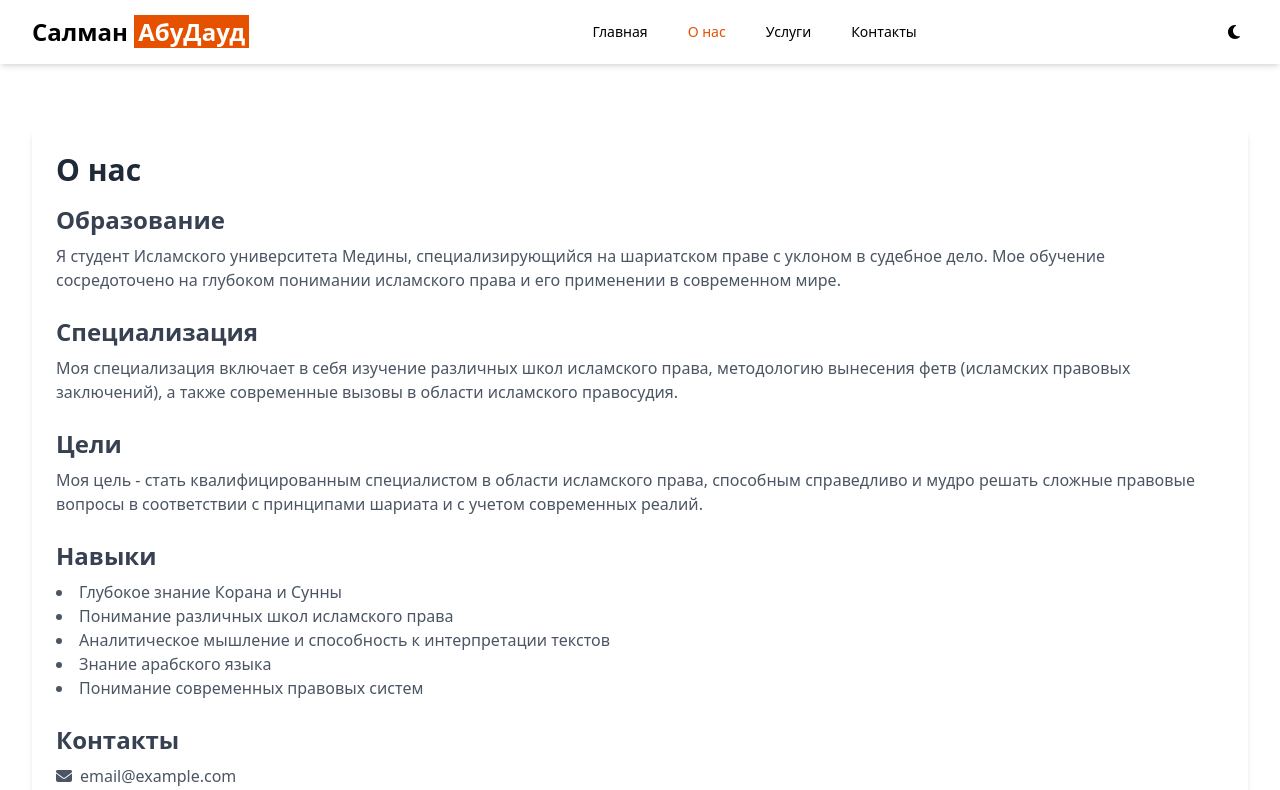
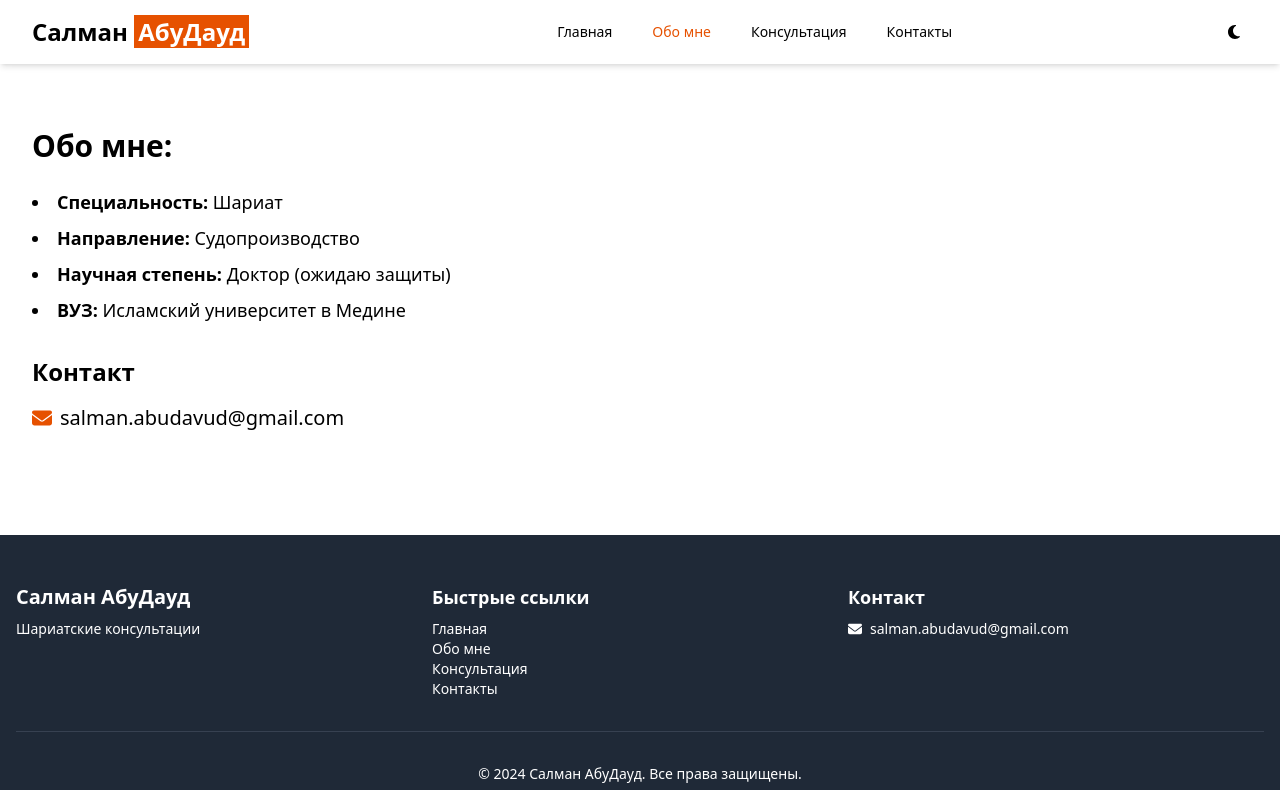
Before and after one commit to Yegoroot/sharia2, a React (Create React App) app: page /about in a window 1280 px wide. Shown: the top 790 px of the page. Built offline with nearby package versions, Linux system fonts and the light colour scheme.

Commit message:
Исправление по комментам

```diff
--- a/src/components/About.tsx
+++ b/src/components/About.tsx
@@ -1,54 +1,27 @@
 import React from 'react';
 import { FontAwesomeIcon } from '@fortawesome/react-fontawesome';
+import { faEnvelope } from '@fortawesome/free-solid-svg-icons';
 
 const About: React.FC = () => {
   return (
-    <div className="bg-white dark:bg-gray-800 shadow-md rounded-lg p-6">
-      <h1 className="text-3xl font-bold text-gray-800 dark:text-white mb-4">О нас</h1>
-      <div className="space-y-6">
-        <section>
-          <h2 className="text-2xl font-semibold text-gray-700 dark:text-gray-200 mb-2">Образование</h2>
-          <p className="text-gray-600 dark:text-gray-300">
-            Я студент Исламского университета Медины, специализирующийся на шариатском праве с уклоном в судебное дело. Мое обучение сосредоточено на глубоком понимании исламского права и его применении в современном мире.
-          </p>
-        </section>
-
-        <section>
-          <h2 className="text-2xl font-semibold text-gray-700 dark:text-gray-200 mb-2">Специализация</h2>
-          <p className="text-gray-600 dark:text-gray-300">
-            Моя специализация включает в себя изучение различных школ исламского права, методологию вынесения фетв (исламских правовых заключений), а также современные вызовы в области исламского правосудия.
-          </p>
-        </section>
-
-        <section>
-          <h2 className="text-2xl font-semibold text-gray-700 dark:text-gray-200 mb-2">Цели</h2>
-          <p className="text-gray-600 dark:text-gray-300">
-            Моя цель - стать квалифицированным специалистом в области исламского права, способным справедливо и мудро решать сложные правовые вопросы в соответствии с принципами шариата и с учетом современных реалий.
-          </p>
-        </section>
-
-        <section>
-          <h2 className="text-2xl font-semibold text-gray-700 dark:text-gray-200 mb-2">Навыки</h2>
-          <ul className="list-disc list-inside text-gray-600 dark:text-gray-300">
-            <li>Глубокое знание Корана и Сунны</li>
-            <li>Понимание различных школ исламского права</li>
-            <li>Аналитическое мышление и способность к интерпретации текстов</li>
-            <li>Знание арабского языка</li>
-            <li>Понимание современных правовых систем</li>
-          </ul>
-        </section>
-
-        <section>
-          <h2 className="text-2xl font-semibold text-gray-700 dark:text-gray-200 mb-2">Контакты</h2>
-          <p className="text-gray-600 dark:text-gray-300">
-            <FontAwesomeIcon icon="envelope" className="mr-2" />
-            email@example.com
-          </p>
-          <p className="text-gray-600 dark:text-gray-300">
-            <FontAwesomeIcon icon="phone" className="mr-2" />
-            +7 (123) 456-7890
-          </p>
-        </section>
+    <div className="about-page">
+      <h1 className="text-3xl font-bold mb-6">Обо мне:</h1>
+      <div className="mb-8">
+        <ul className="list-disc list-inside space-y-2 text-lg">
+          <li><strong>Специальность:</strong> Шариат</li>
+          <li><strong>Направление:</strong> Судопроизводство</li>
+          <li><strong>Научная степень:</strong> Доктор (ожидаю защиты)</li>
+          <li><strong>ВУЗ:</strong> Исламский университет в Медине</li>
+        </ul>
+      </div>
+      <div className="mt-8">
+        <h2 className="text-2xl font-bold mb-4">Контакт</h2>
+        <div className="flex items-center text-xl">
+          <FontAwesomeIcon icon={faEnvelope} className="mr-2 text-accent-light dark:text-accent-dark" />
+          <a href="mailto:salman.abudavud@gmail.com" className="hover:text-accent-light dark:hover:text-accent-dark">
+            salman.abudavud@gmail.com
+          </a>
+        </div>
       </div>
     </div>
   );
--- a/src/components/Contact.tsx
+++ b/src/components/Contact.tsx
@@ -1,14 +1,24 @@
 import React from 'react';
+import { FontAwesomeIcon } from '@fortawesome/react-fontawesome';
+import { faEnvelope } from '@fortawesome/free-solid-svg-icons';
 
-const Contact: React.FC = (): JSX.Element => {
+const Contact: React.FC = () => {
   return (
-    <div className="bg-white dark:bg-gray-800 p-4 sm:p-6 md:p-8 rounded-lg shadow-md
-    transition-colors duration-200">
-      <h1 className="text-xl sm:text-2xl font-bold mb-3 sm:mb-4 text-gray-800 dark:text-gray-200">
-        Свяжитесь с нами
-      </h1>
-      <p className="text-sm sm:text-base text-gray-600 dark:text-gray-400">
-        Вы можете связаться с нами по электронной почте: contact@example.com
+    <div className="contact-page">
+      <h1 className="text-3xl font-bold mb-6">Контакты</h1>
+      <div className="mb-8">
+        <p className="text-lg mb-4">
+          Если у вас есть вопросы или вам нужна консультация, пожалуйста, свяжитесь со мной по электронной почте:
+        </p>
+        <div className="flex items-center text-xl">
+          <FontAwesomeIcon icon={faEnvelope} className="mr-2 text-accent-light dark:text-accent-dark" />
+          <a href="mailto:salman.abudavud@gmail.com" className="hover:text-accent-light dark:hover:text-accent-dark">
+            salman.abudavud@gmail.com
+          </a>
+        </div>
+      </div>
+      <p className="text-lg">
+        Я постараюсь ответить на ваше сообщение как можно скорее.
       </p>
     </div>
   );
--- a/src/components/Home.tsx
+++ b/src/components/Home.tsx
@@ -1,12 +1,13 @@
 import React from 'react';
 import { FontAwesomeIcon } from '@fortawesome/react-fontawesome';
-import { faBalanceScale, faFileContract, faBuilding, faGavel } from '@fortawesome/free-solid-svg-icons';
+import { faBalanceScale, faHandshake, faFileContract, faSearch } from '@fortawesome/free-solid-svg-icons';
 
 const Home: React.FC = () => {
-  const activities = [
-    { icon: faBalanceScale, title: 'КОНСУЛЬТАЦИЯ', description: 'Юридическая консультация помогает нам воплощать в жизнь миссию нашей компании - делать решение любых юридических вопросов простым, безопасным и эффективным.' },
-    { icon: faFileContract, title: 'ЛИЦЕНЗИЯ', description: 'Наша фирма предлагает услуги по лицензированию деятельности самых разных направлений.' },
-    { icon: faBuilding, title: 'РЕГИСТРАЦИЯ', description: 'Помощь с регистрацией ООО, ФЛП или проведением любых регистрационных действий.' },
+  const consultations = [
+    { icon: faBalanceScale, description: 'Консультации по исламскому праву' },
+    { icon: faHandshake, description: 'Разрешение семейных споров' },
+    { icon: faFileContract, description: 'Помощь в составлении исламских контрактов' },
+    { icon: faSearch, description: 'Исследования в области исламского права' },
   ];
 
   return (
@@ -23,27 +24,26 @@ const Home: React.FC = () => {
         <div className="flex-grow flex items-center justify-center bg-transparent md:bg-black md:bg-opacity-30 px-4 sm:px-6 lg:px-8 py-20 sm:py-32">
           <div className="text-center">
             <h1 className="text-4xl sm:text-5xl md:text-6xl lg:text-7xl font-bold text-white mb-8 shadow-text leading-tight">
-              ЮРИДИЧЕСКИЕ УСЛУГИ
+              ШАРИАТСКИЕ КОНСУЛЬТАЦИИ
             </h1>
             <div className="flex flex-wrap justify-center space-x-4 sm:space-x-6 text-accent-light dark:text-accent-dark text-lg sm:text-xl md:text-2xl lg:text-3xl shadow-text">
-              <span className="mb-2">КОНСУЛЬТАЦИЯ</span>
-              <span className="mb-2">ЮР. СОПРОВОЖДЕНИЕ</span>
+              <span className="mb-2">шариатское,</span>
+              <span className="mb-2">юридическое сопровождение</span>
             </div>
           </div>
         </div>
 
-        {/* Our services section */}
+        {/* Consultations section */}
         <div className="bg-white dark:bg-gray-800 text-secondary-light dark:text-secondary-dark py-12 sm:py-16">
           <div className="container mx-auto px-4 sm:px-6 lg:px-8">
-            <h2 className="text-2xl sm:text-3xl font-bold text-center mb-8 sm:mb-12">НАША ДЕЯТЕЛЬНОСТЬ</h2>
-            <div className="grid grid-cols-1 md:grid-cols-2 lg:grid-cols-3 gap-8">
-              {activities.map((activity, index) => (
-                <div key={index} className="text-center">
-                  <div className="text-accent-light dark:text-accent-dark text-3xl sm:text-4xl mb-4">
-                    <FontAwesomeIcon icon={activity.icon} />
+            <h2 className="text-2xl sm:text-3xl font-bold text-center mb-8 sm:mb-12">КОНСУЛЬТАЦИИ</h2>
+            <div className="grid grid-cols-1 md:grid-cols-2 gap-8">
+              {consultations.map((consultation, index) => (
+                <div key={index} className="flex items-center">
+                  <div className="text-accent-light dark:text-accent-dark text-3xl sm:text-4xl mr-4">
+                    <FontAwesomeIcon icon={consultation.icon} />
                   </div>
-                  <h3 className="text-lg sm:text-xl font-bold mb-2">{activity.title}</h3>
-                  <p className="text-sm sm:text-base text-secondary-light dark:text-secondary-dark">{activity.description}</p>
+                  <p className="text-sm sm:text-base text-secondary-light dark:text-secondary-dark">{consultation.description}</p>
                 </div>
               ))}
             </div>
--- a/src/components/Services.tsx
+++ b/src/components/Services.tsx
@@ -1,19 +1,27 @@
 import React from 'react';
+import { FontAwesomeIcon } from '@fortawesome/react-fontawesome';
+import { faEnvelope } from '@fortawesome/free-solid-svg-icons';
 
 const Services: React.FC = (): JSX.Element => {
   return (
-    <div className="bg-white dark:bg-gray-800 p-4 sm:p-6 md:p-8 rounded-lg shadow-md
-    transition-colors duration-200">
-      <h1 className="text-xl sm:text-2xl font-bold mb-3 sm:mb-4 text-gray-800 dark:text-gray-200">
-        Наши услуги
-      </h1>
-      <ul className="list-disc list-inside text-sm sm:text-base text-gray-600 dark:text-gray-400">
-        <li className="mb-2">Консультации по исламскому праву</li>
-        <li className="mb-2">Образовательные курсы по фикху</li>
-        <li className="mb-2">Разрешение семейных споров</li>
-        <li className="mb-2">Помощь в составлении исламских контрактов</li>
+    <div className="services-page">
+      <h1 className="text-3xl font-bold mb-6">Консультации</h1>
+      <ul className="list-disc list-inside space-y-2 text-lg mb-8">
+        <li>Консультации по исламскому праву</li>
+        <li>Разрешение семейных споров</li>
+        <li>Помощь в составлении исламских контрактов</li>
         <li>Исследования в области исламского права</li>
+        <li>И другие</li>
       </ul>
+      <div className="mt-8">
+        <h2 className="text-2xl font-bold mb-4">Контакт для консультаций</h2>
+        <div className="flex items-center text-xl">
+          <FontAwesomeIcon icon={faEnvelope} className="mr-2 text-accent-light dark:text-accent-dark" />
+          <a href="mailto:salman.abudavud@gmail.com" className="hover:text-accent-light dark:hover:text-accent-dark">
+            salman.abudavud@gmail.com
+          </a>
+        </div>
+      </div>
     </div>
   );
 };
--- a/src/components/layout/Footer.tsx
+++ b/src/components/layout/Footer.tsx
@@ -5,30 +5,26 @@ import { FontAwesomeIcon } from '@fortawesome/react-fontawesome';
 const Footer: React.FC = () => {
   return (
     <footer className="bg-gray-800 text-white py-4 mt-auto z-10 relative">
-      <div className="container mx-auto px-4 pt-8"> {/* Добавлен pt-8 для верхнего отступа */}
+      <div className="container mx-auto px-4 pt-8">
         <div className="flex flex-wrap justify-between">
           <div className="w-full md:w-1/3 mb-6 md:mb-0">
-            <h3 className="text-xl font-bold mb-2">Шариатские консультации</h3>
-            <p className="text-sm">Юридические услуги высшего качества</p>
+            <h3 className="text-xl font-bold mb-2">Салман АбуДауд</h3>
+            <p className="text-sm">Шариатские консультации</p>
           </div>
           <div className="w-full md:w-1/3 mb-6 md:mb-0">
             <h4 className="text-lg font-semibold mb-2">Быстрые ссылки</h4>
             <ul className="text-sm">
               <li><Link to="/" className="hover:text-accent-light">Главная</Link></li>
-              <li><Link to="/about" className="hover:text-accent-light">О нас</Link></li>
-              <li><Link to="/services" className="hover:text-accent-light">Услуги</Link></li>
+              <li><Link to="/about" className="hover:text-accent-light">Обо мне</Link></li>
+              <li><Link to="/services" className="hover:text-accent-light">Консультация</Link></li>
               <li><Link to="/contact" className="hover:text-accent-light">Контакты</Link></li>
             </ul>
           </div>
           <div className="w-full md:w-1/3">
-            <h4 className="text-lg font-semibold mb-2">Контакты</h4>
+            <h4 className="text-lg font-semibold mb-2">Контакт</h4>
             <p className="text-sm mb-2">
               <FontAwesomeIcon icon="envelope" className="mr-2" />
-              info@salmanabudaud.com
-            </p>
-            <p className="text-sm">
-              <FontAwesomeIcon icon="phone" className="mr-2" />
-              +7 (123) 456-7890
+              salman.abudavud@gmail.com
             </p>
           </div>
         </div>
--- a/src/components/layout/Header.tsx
+++ b/src/components/layout/Header.tsx
@@ -11,8 +11,8 @@ interface MenuItem {
 
 const menuItems: MenuItem[] = [
   { path: '/', label: 'Главная' },
-  { path: '/about', label: 'О нас' },
-  { path: '/services', label: 'Услуги' },
+  { path: '/about', label: 'Обо мне' },
+  { path: '/services', label: 'Консультация' },
   { path: '/contact', label: 'Контакты' },
 ];
 
```
